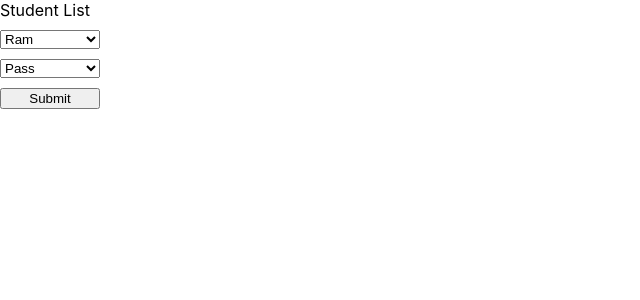
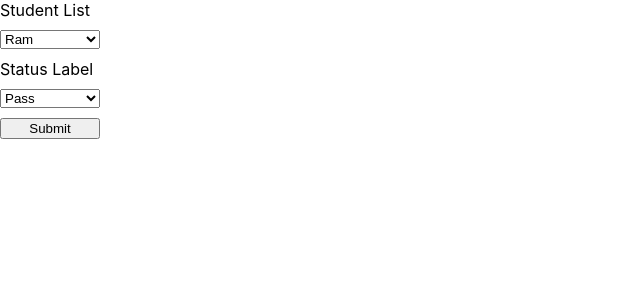
Before and after one commit to ASHINAY/dropdown-example, a React (Create React App) app: page / in a window 1280 px wide. Shown: the top 300 px of the page, without its empty margins (0-640 px from the left). Built offline with nearby package versions, Linux system fonts and the light colour scheme.

Commit message:
create status label

```diff
--- a/src/App.js
+++ b/src/App.js
@@ -23,6 +23,7 @@ function App() {
         <option value="Steven">Steven</option>
         <option value="Anuja">Anuja</option>
       </select>
+      <label>Status Label</label>
       <select value={selectCondition} onChange={onStatusValueChange} style={{ width: "100px" }}>
         <option value="Pass">Pass</option>
         <option value="Fail">Fail</option>
```
